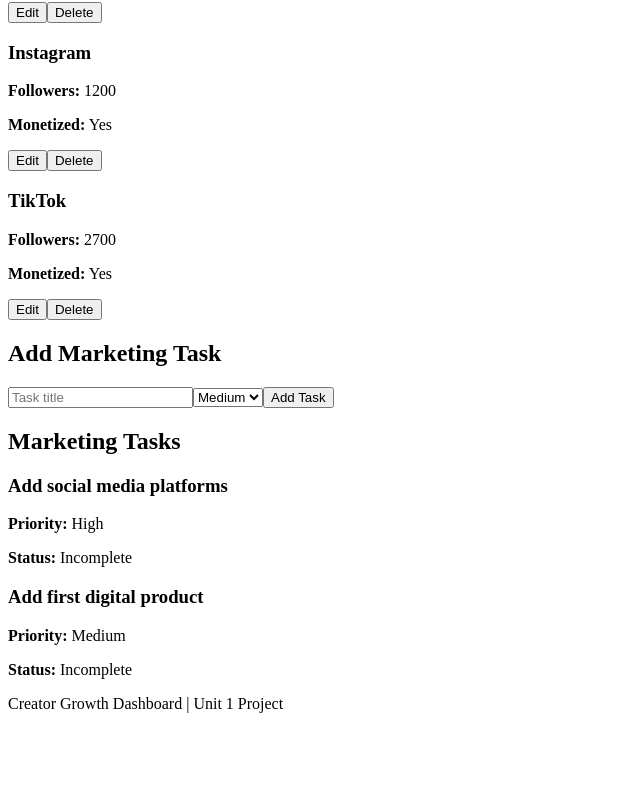
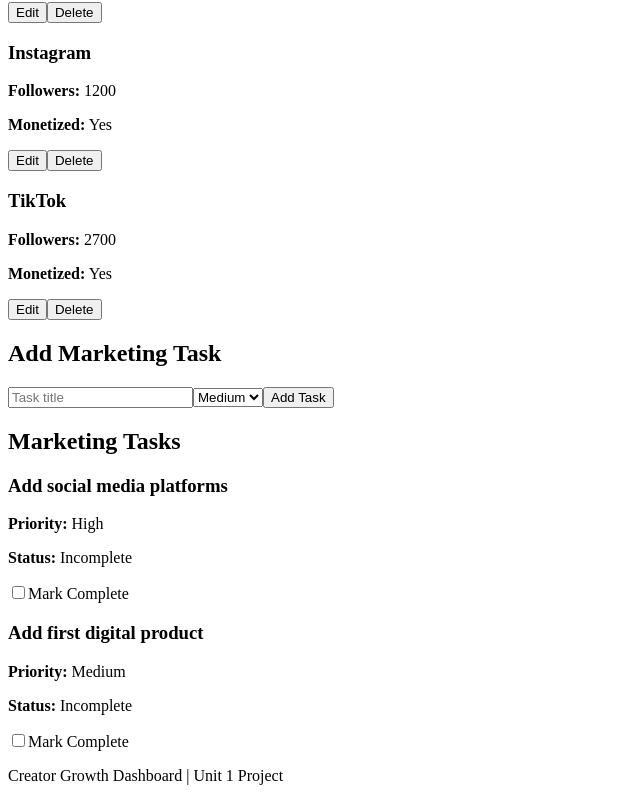
Before and after one commit to chrismusic1325/creator-growth-dashboard, a React (Vite) app in the folder creator-growth-dashboard/: page /dashboard in a window 1280 px wide. Shown: the part 498-1299 px from the top of the page, without its empty margins (0-640 px from the left). Before the commit the page ends 1227 px from the top, so only its background shows below. Built offline with nearby package versions, Linux system fonts and the light colour scheme.

Commit message:
Add task complete checkbox

```diff
--- a/creator-growth-dashboard/src/components/tasks/TaskCard.jsx
+++ b/creator-growth-dashboard/src/components/tasks/TaskCard.jsx
@@ -1,13 +1,24 @@
-function TaskCard({ task }) {
+function TaskCard({ task, onToggleTaskComplete }) {
   return (
     <div className="task-card">
       <h3>{task.title}</h3>
+
       <p>
         <strong>Priority:</strong> {task.priority}
       </p>
+
       <p>
         <strong>Status:</strong> {task.completed ? "Complete" : "Incomplete"}
       </p>
+
+      <label>
+        <input
+          type="checkbox"
+          checked={task.completed}
+          onChange={() => onToggleTaskComplete(task.id)}
+        />
+        Mark Complete
+      </label>
     </div>
   );
 }
```
